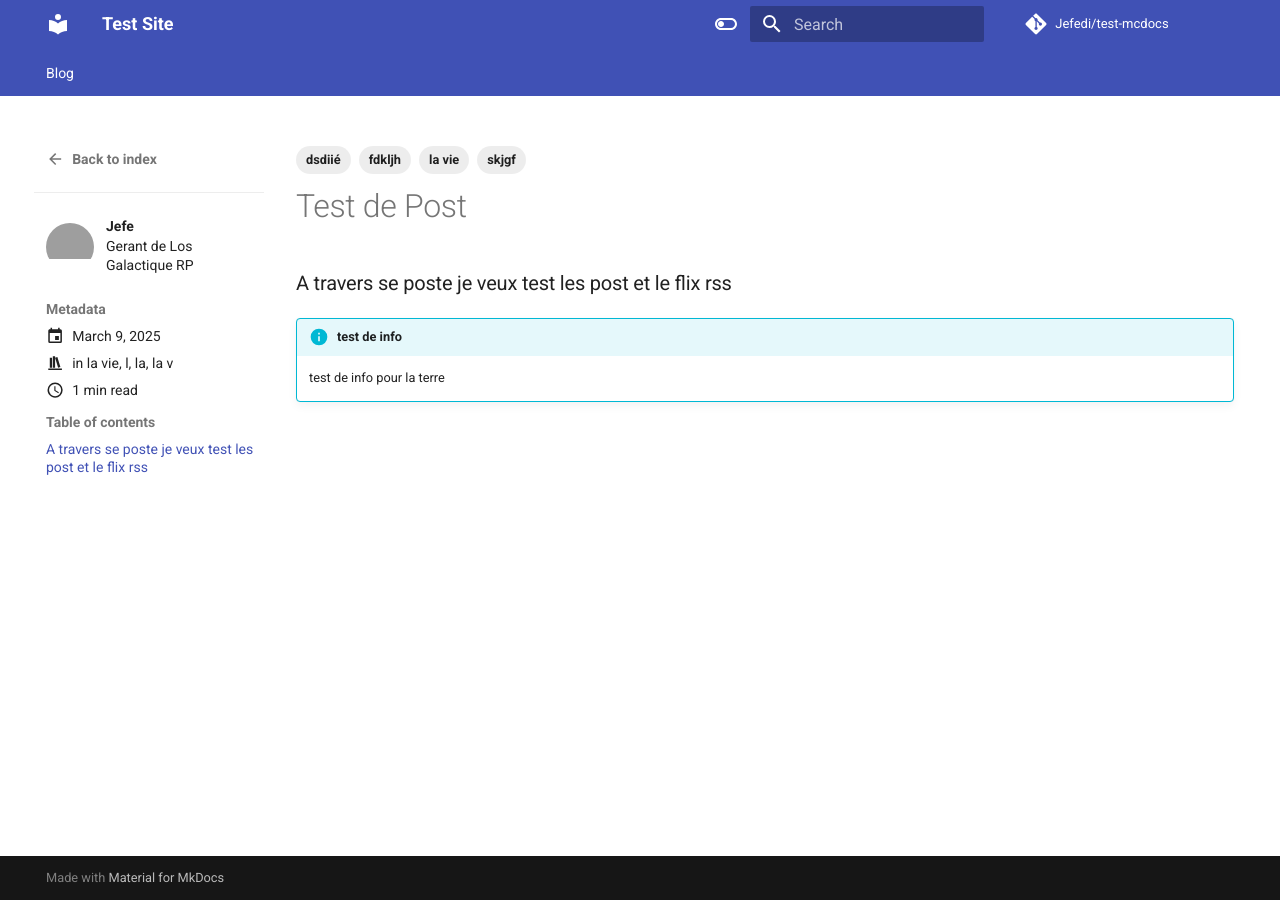
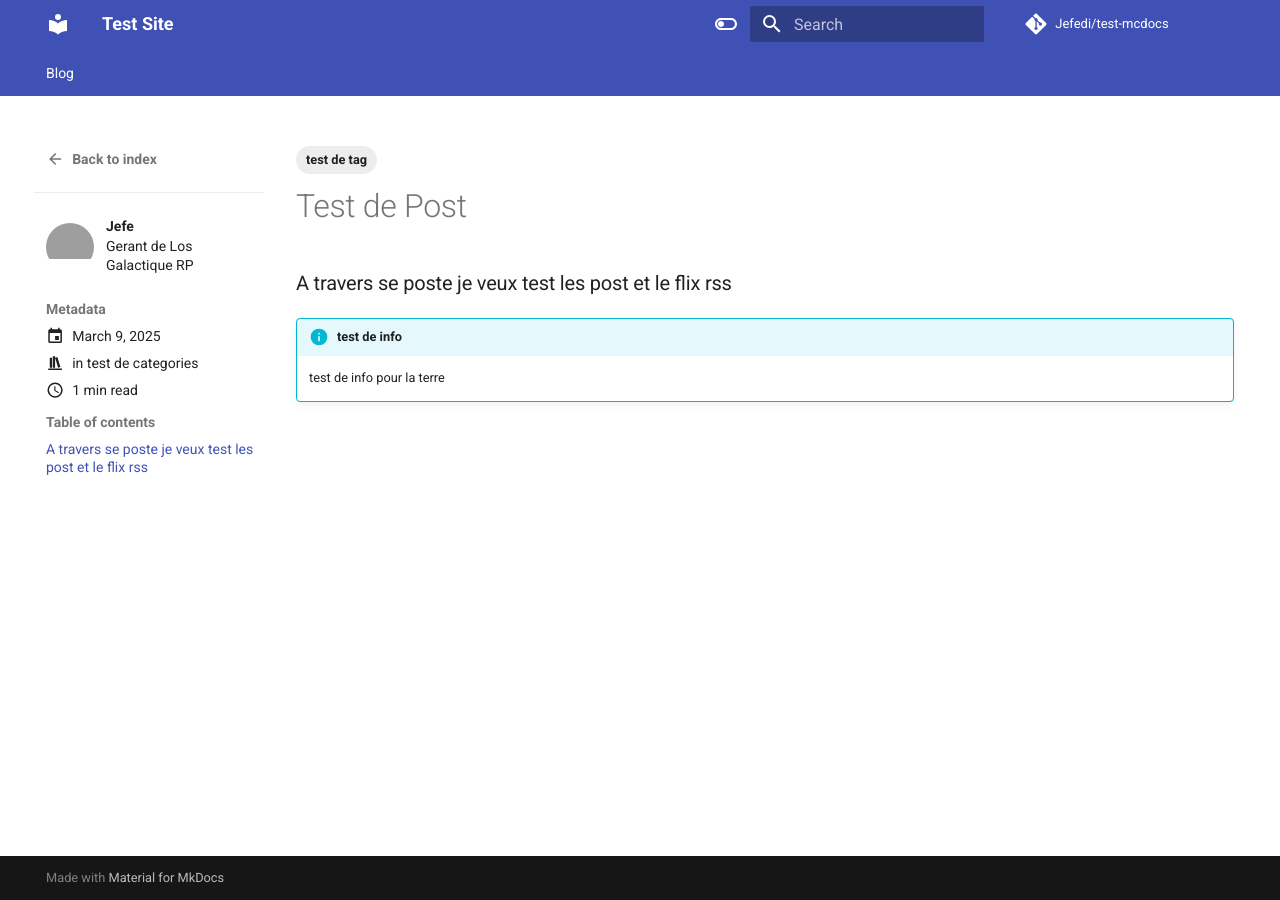
Before and after one commit to Jefedi/Test-mcdocs, an MkDocs documentation site: the page built from docs/blog/posts/test-de-post.md, in a window 1280 px wide. Built offline with MkDocs 1.6.1 and Material for MkDocs 9.7.7, drawn with Linux system fonts in a browser that asks for light colours; comment, search, counter and statistics services are not loaded; grey boxes are pictures that could not be loaded.

Commit message:
Update test-de-post.md

```diff
--- a/docs/blog/posts/test-de-post.md
+++ b/docs/blog/posts/test-de-post.md
@@ -3,16 +3,10 @@ title: Test
 date: 2025-03-09
 time: 22:38
 categories:
-  - la vie
-  - l
-  - la
-  - la v
+  - test de categories
 
 tags:
-  - la vie
-  - skjgf
-  - fdkljh
-  - dsdiié
+  - test de tag
 authors:
     - Jefedi
 ---
```
